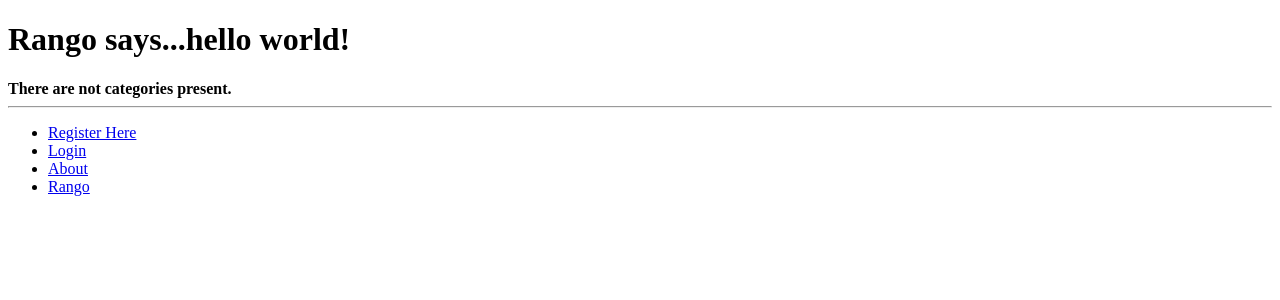
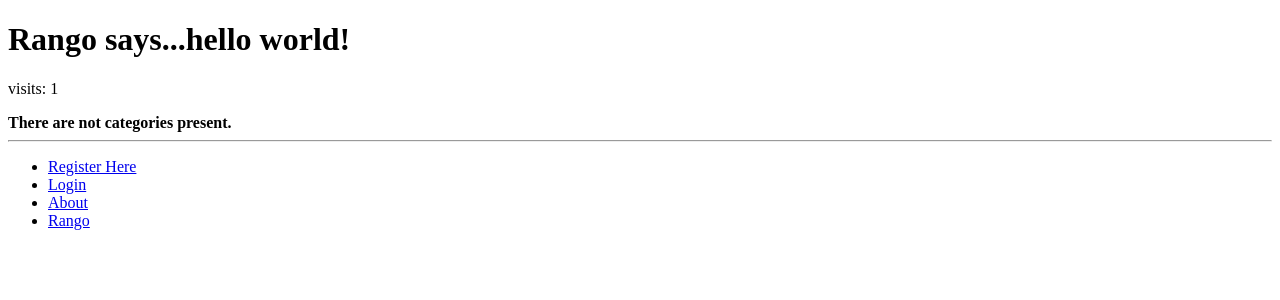
Before and after one commit to Ferdaszewski/rango, a Django app: page /rango/ in a window 1280 px wide. Shown: the top 300 px of the page. Run offline with Django 3.2, Linux system fonts and the light colour scheme; data that the repository does not hold is empty.

Commit message:
Finished chapter 11

```diff
--- a/rango/views.py
+++ b/rango/views.py
@@ -1,3 +1,4 @@
+from datetime import datetime
 from django.contrib.auth import authenticate, login, logout
 from django.contrib.auth.decorators import login_required
 from django.db import IntegrityError
@@ -11,19 +12,45 @@ from rango.models import Category, Page
 def index(request):
     """Returns the main page of the Rango app."""
 
-    # Top 5 categories by likes
-    category_list = Category.objects.order_by('-likes')[:5]
-    context_dict = {'categories': category_list}
+    # List of all categories, ordered by likes
+    category_list = Category.objects.order_by('-likes')
 
     # Top 5 pages by likes
     page_list = Page.objects.order_by('-views')[:5]
-    context_dict['pages'] = page_list
+    context_dict = {'categories': category_list, 'pages': page_list}
+
+    # Get site visit count for session, default to 1 if it doesn't exist
+    visits = request.session.get('visits', 1)
+
+    reset_last_visit_time = False
+    last_visit = request.session.get('last_visit')
+    datetime_format = "%Y-%m-%d %H:%M:%S"
+
+    if last_visit:
+        last_visit_time = datetime.strptime(last_visit, datetime_format)
+
+        # More than a day since the last visit
+        if (datetime.now() - last_visit_time).days > 1:
+            visits += 1
+            reset_last_visit_time = True
+    else:
+        reset_last_visit_time = True
+
+    if reset_last_visit_time:
+        request.session['last_visit'] = datetime.strftime(
+            datetime.now(), datetime_format)
+        request.session['visits'] = visits
+    context_dict['visits'] = visits
 
     return render(request, 'rango/index.html', context_dict)
 
 
 def about(request):
-    return render(request, 'rango/about.html')
+
+    # Get index visit count, default to 0 if it does not exist
+    visits = request.session.get('visits', 0)
+
+    return render(request, 'rango/about.html', {'visits': visits})
 
 
 def category(request, category_name_slug):
--- a/templates/rango/about.html
+++ b/templates/rango/about.html
@@ -4,6 +4,7 @@
 
 {% block body_block %}
   <h1>Rango says...</h1>
-  here is the about page. <br>
+  <p>You have visited the homepage {{ visits }} times!</p>
+  <p>here is the about page.</p>
   <img src="{{ MEDIA_URL }}rango.jpg" alt="Picture of Rango">
 {% endblock %}
--- a/templates/rango/index.html
+++ b/templates/rango/index.html
@@ -7,6 +7,7 @@
   {% else %}
   <h1>Rango says...hello world!</h1>
   {% endif %}
+  <p>visits: {{ visits }}</p>
 
   {% if categories %}
     <h2>Top Categories by likes</h2>
```
